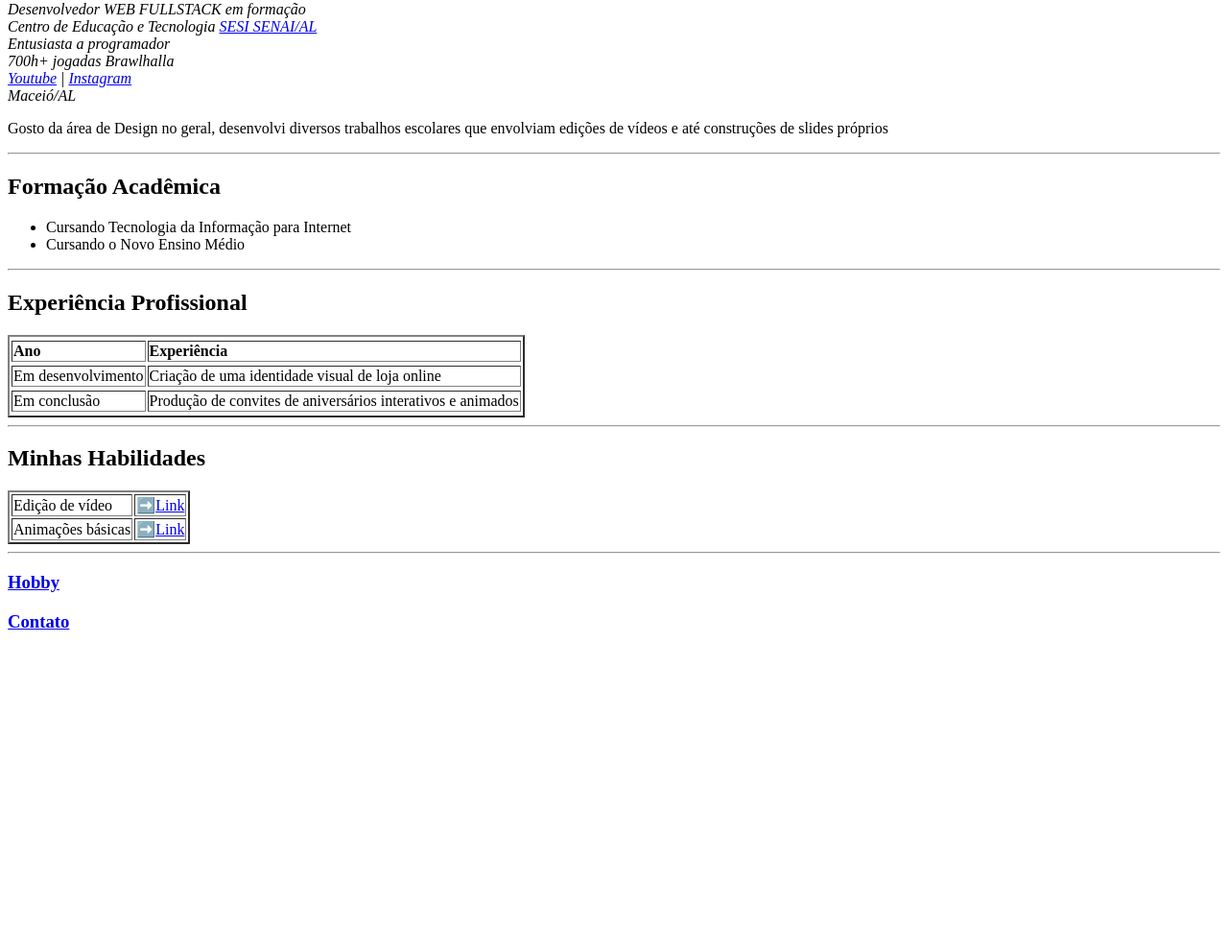
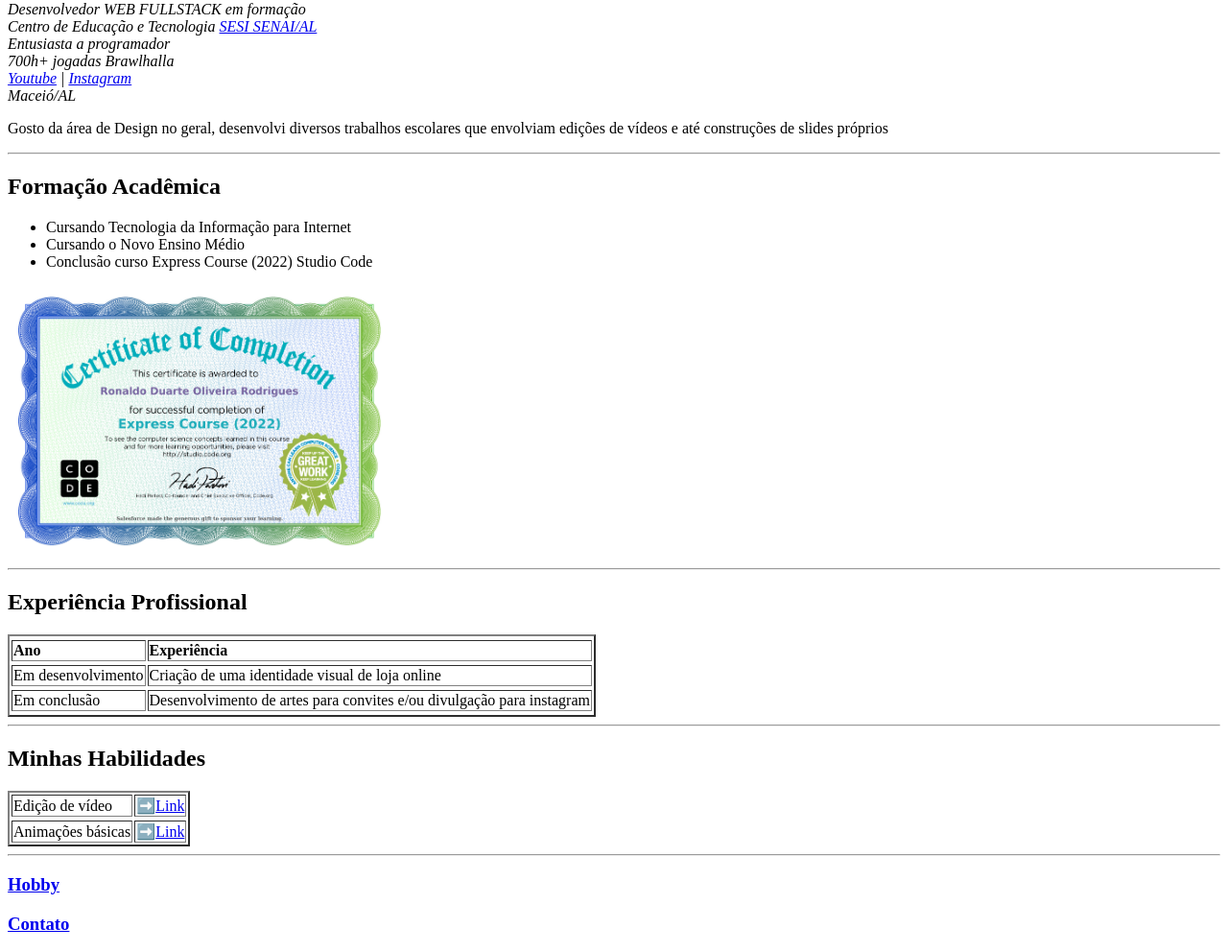
Before and after one commit to roniduarteor/ronaldo_duarte, a plain HTML site: page index.html in a window 1280 px wide. Shown: the part 79-1071 px from the top of the page at 96% size. Before the commit the page ends 800 px from the top, so only its background shows below. Drawn offline with Linux system fonts and the light colour scheme.

Commit message:
Add files via upload

```diff
--- a/index.html
+++ b/index.html
@@ -32,7 +32,9 @@
         <ul>
             <li>Cursando Tecnologia da Informação para Internet</li>
             <li>Cursando o Novo Ensino Médio</li>
+            <li>Conclusão curso Express Course (2022) Studio Code</li>
         </ul>
+        <img src="./img/eyJuYW1lIjoiUm9uYWxkbyBEdWFydGUgT2xpdmVpcmEgUm9kcmlndWVzIiwiY291cnNlIjoiZXhwcmVzcy0yMDIyIiwiZG9ub3IiOiJTYWxlc2ZvcmNlIn0=.jpg" alt="" width="400">
         <hr>
 
 
@@ -60,7 +62,7 @@
                 </tr>
                 <tr>
                     <td>Em conclusão</td>
-                    <td>Produção de convites de aniversários interativos e animados</td>
+                    <td>Desenvolvimento de artes para convites e/ou divulgação para instagram</td>
                 </tr>
                 <tr>
                     <!-- Espaçamento -->
@@ -78,6 +80,9 @@
                     <td>➡️<a href="https://www.youtube.com/watch?v=PG1G41nhIyU" target="_blank">Link</a></td>
                 </tr>
                 <tr>
+                    <!-- Espaçamento -->
+                </tr>
+                <tr>
                     <td>Animações básicas</td>
                     <td>➡️<a href="https://www.youtube.com/watch?v=9DfaD7-5fvs" target="_blank">Link</a></td>
                 </tr>
```
Also changed, not shown: img/eyJuYW1lIjoiUm9uYWxkbyBEdWFydGUgT2xpdmVpcmEgUm9kcmlndWVzIiwiY291cnNlIjoiZXhwcmVzcy0yMDIyIiwiZG9ub3IiOiJTYWxlc2ZvcmNlIn0=.jpg (added).
